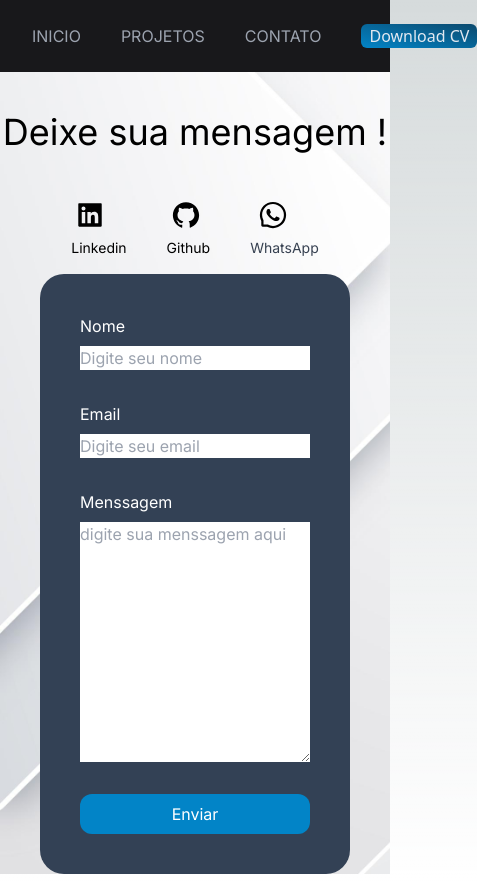
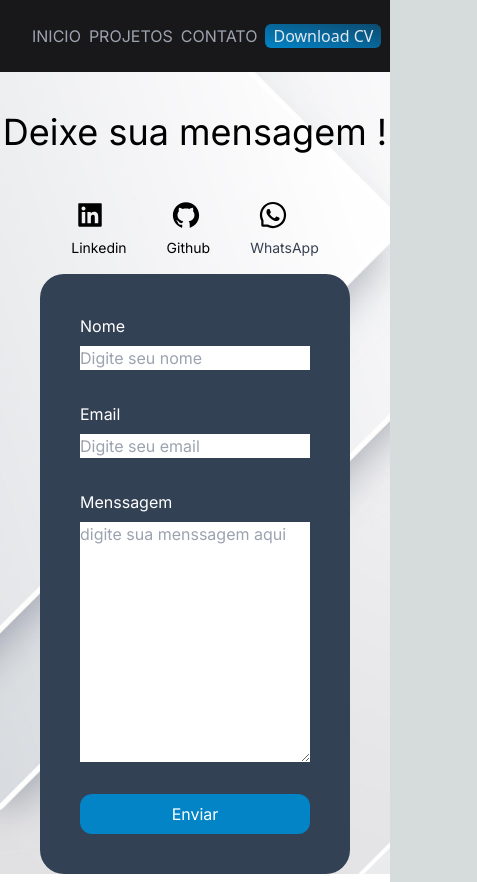
Before and after one commit to gustavolopesnobrega/meuportfolio, a Next.js app: page /contato in a window 390 px wide. Shown: the whole page, 477 px wide, since content can reach past the window. Built offline with nearby package versions, Linux system fonts and the light colour scheme.

Commit message:
responsive fixed

```diff
--- a/app/contato/page.tsx
+++ b/app/contato/page.tsx
@@ -11,7 +11,7 @@ export default function Projetos() {
      <section className=" w-full h-fit bg-cover bg-hero-pattern min-h-screen">
      <div className=' text-gray-400 flex-col bg-zinc-900'>
           <nav className="py-6 px-4 flex justify-around align-middle">
-            <ul className=' flex justify-between mx-4 gap-10 md:px-24 lg:px-48 '>
+            <ul className=' flex justify-between mx-4 gap-2 md:px-24 lg:px-48 md:gap-16'>
                 <li className='md:hover:text-slate-50' >
                     <a href="/">INICIO </a>
                   </li>
--- a/app/page.tsx
+++ b/app/page.tsx
@@ -15,7 +15,7 @@ export default function Home() {
       <div className=' text-gray-400 flex-col bg-zinc-900'>
           <nav className="py-6 px-4 flex justify-around align-middle md:m-auto lg:m-auto">
 
-          <ul className=' flex justify-between mx-4 gap-10 md:px-24 lg:px-48 '>
+          <ul className=' flex justify-between mx-4 gap-2 md:px-24 lg:px-48 md:gap-16 '>
               <li className='md:hover:text-slate-50' >
                   <a href="/">INICIO </a>
                 </li>
--- a/app/projetos/page.tsx
+++ b/app/projetos/page.tsx
@@ -18,7 +18,7 @@ export default function Projetos() {
      <section className="  min-h-screen">
      <div className=' text-gray-400 flex-col bg-zinc-900'>
           <nav className="py-6 px-4 flex justify-around align-middle">
-          <ul className=' flex justify-between mx-4 gap-10 md:px-24 lg:px-48 '>
+          <ul className=' flex justify-between mx-4 gap-2 md:px-24 lg:px-48 md:gap-16 '>
               <li className='md:hover:text-slate-50' >
                   <a href="/">INICIO </a>
                 </li>
```
